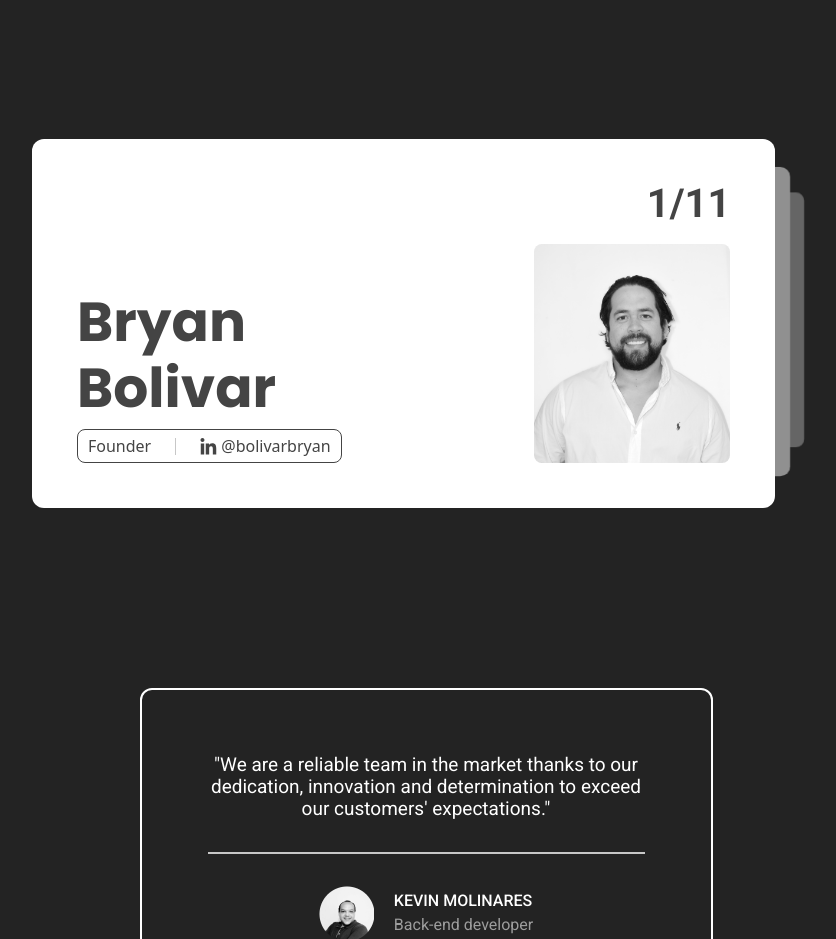
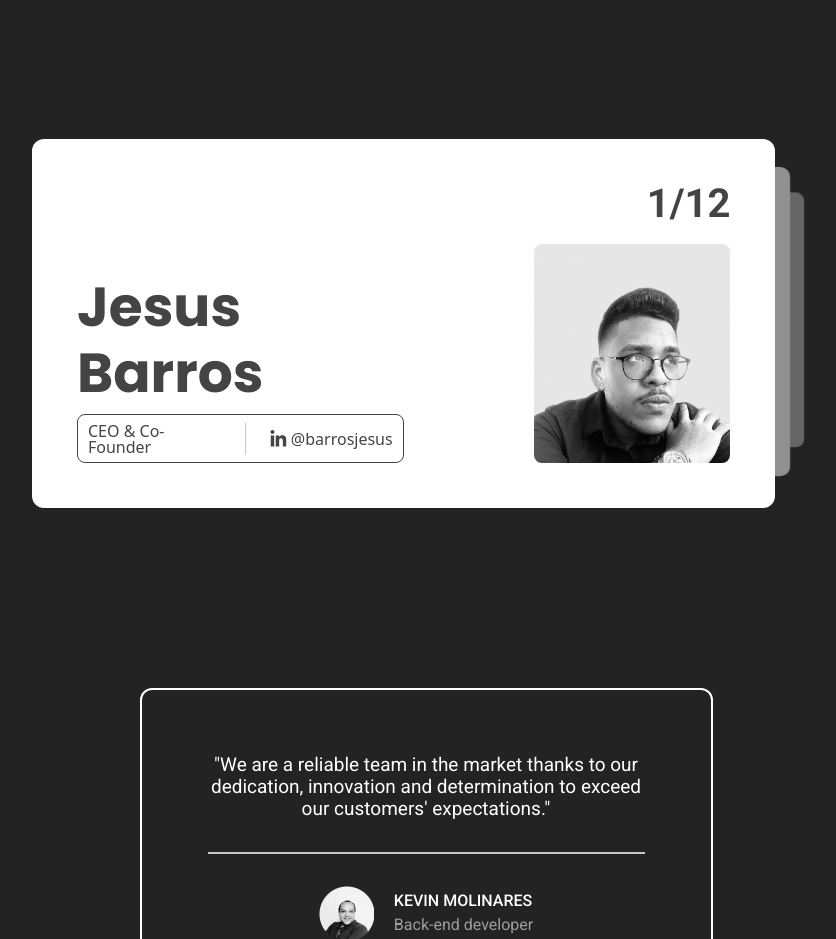
Before and after one commit to contentcraftstudio/Coderlabs-web-2.0, a Next.js app: page / in a window 1280 px wide. Shown: the part 5300-6239 px from the top of the page, without its empty margins (214-1050 px from the left). Built offline with nearby package versions, Linux system fonts and the light colour scheme.

Commit message:
hotfix: Update team card

```diff
--- a/components/SwiperTeam.tsx
+++ b/components/SwiperTeam.tsx
@@ -14,80 +14,88 @@ import roberto from '../public/assets/team/Roberto.png'
 import juan from '../public/assets/team/Juand.png'
 import jesus from '../public/assets/team/Jesus.png'
 import samuel from '../public/assets/team/Samuel.png'
+import dylan from '../public/assets/team/dylan.png'
 
 const TEAM = [
   {
     id: 1,
+    name: 'Jesus Barros',
+    occupation: 'CEO & Co-Founder',
+    linkedIn: 'barrosjesus',
+    photo: jesus
+  },
+  {
+    id: 2,
     name: 'Bryan Bolivar',
-    occupation: 'Founder',
+    occupation: 'Founder | Innovation',
     linkedIn: 'bolivarbryan',
     photo: bryan
   },
   {
-    id: 2,
+    id: 3,
     name: 'Melissa Vega',
     occupation: 'Director Operations',
     linkedIn: 'melissavega',
     photo: melissa
   },
   {
-    id: 3,
+    id: 4,
+    name: 'Dylan peña',
+    occupation: 'Administrative Assistant',
+    linkedIn: 'dylan_pena',
+    photo: dylan
+  },
+  {
+    id: 5,
     name: 'Armando Guzmán',
     occupation: 'Tech Lead',
     linkedIn: 'armandoguz',
     photo: armando
   },
   {
-    id: 4,
+    id: 6,
     name: 'Ricardo Torres',
     occupation: 'Product Designer',
     linkedIn: 'ricardotorres',
     photo: ricardo
   },
   {
-    id: 5,
+    id: 7,
     name: 'Laura Lamilla',
     occupation: 'Growth Brand',
     linkedIn: 'lauralamilla',
     photo: laura
   },
   {
-    id: 6,
+    id: 8,
     name: 'Jose Pérez',
     occupation: 'Front-end Developer',
     linkedIn: 'joseperez',
     photo: jose
   },
   {
-    id: 7,
+    id: 9,
     name: 'Kevin Molinares',
     occupation: 'Back-end Developer',
     linkedIn: 'kevindev',
     photo: kevin
   },
   {
-    id: 8,
+    id: 10,
     name: 'Roberto Bolivar',
     occupation: 'Front-end Developer',
     linkedIn: 'robertodev',
     photo: roberto
   },
   {
-    id: 9,
+    id: 11,
     name: 'Juan Obregón',
     occupation: 'UI Designer',
     linkedIn: 'juanobregon',
     photo: juan
   },
   {
-    id: 10,
-    name: 'Jesus Barros',
-    occupation: 'Front-end Developer',
-    linkedIn: 'barrosjesus',
-    photo: jesus
-  },
-  {
-    id: 11,
+    id: 12,
     name: 'Samuel Rodríguez',
     occupation: 'Front-end Developer',
     linkedIn: 'samuelrodev',
```
Also changed, not shown: public/assets/team/dylan.png (added).
